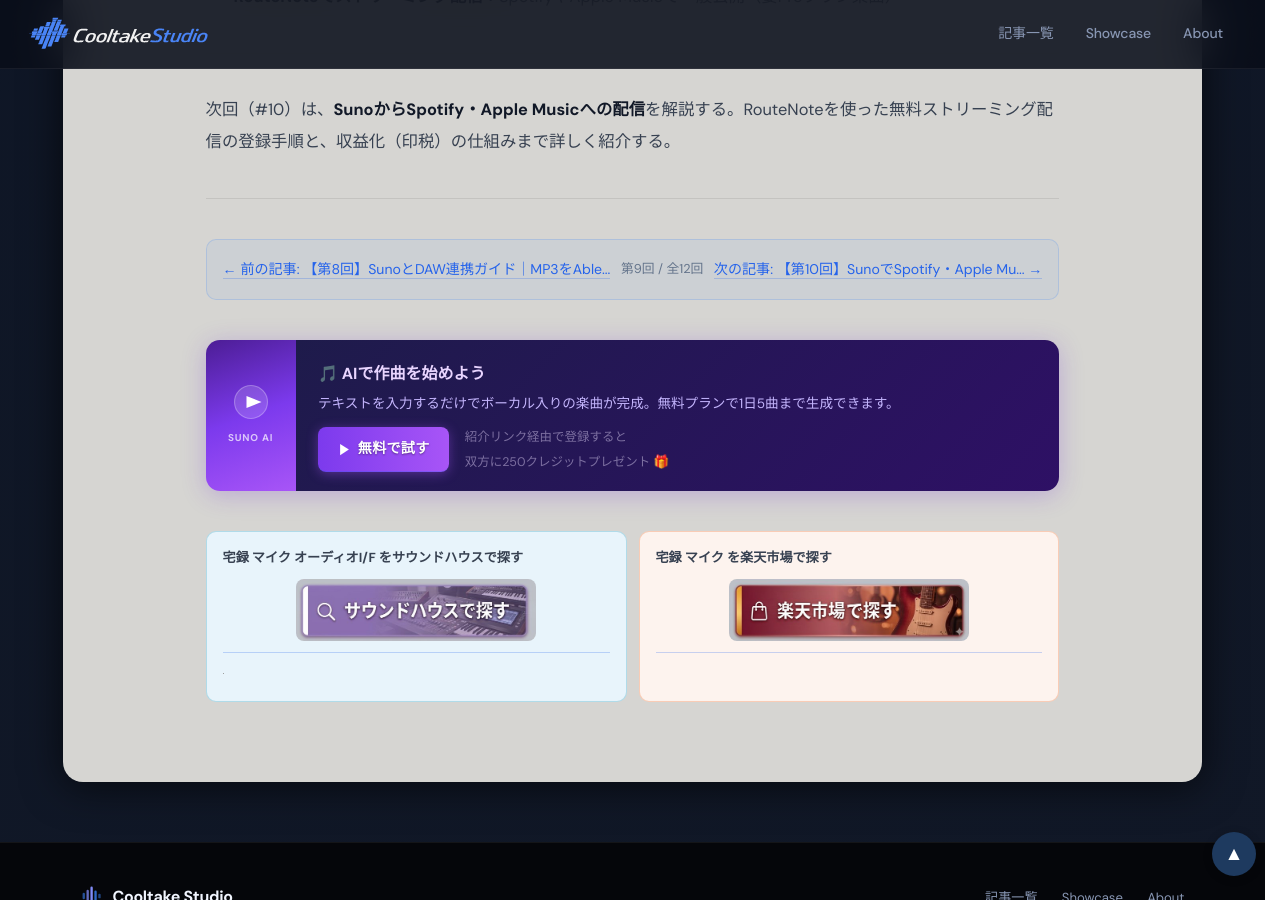
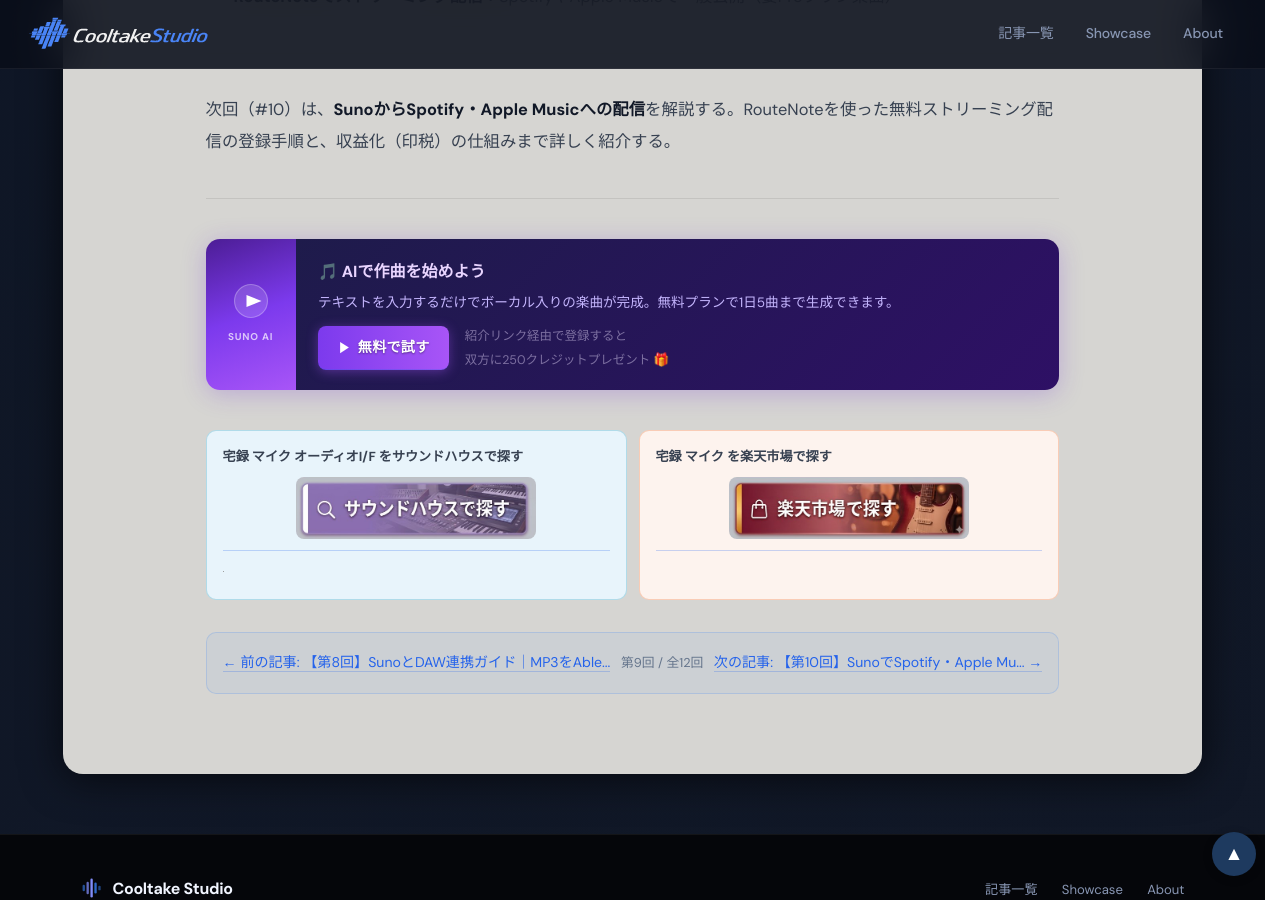
Before and after one commit to cooltake/cooltake.github.io, a Jekyll site: the page built from _posts/2026-06-23-suno-guide-09.md, in a window 1280 px wide and 900 px high, scrolled down 3998 px. Built offline with Jekyll 4.4.1, drawn with Linux system fonts in a browser that asks for light colours; some web fonts are replaced.

Commit message:
deploy: Suno guide series update (_posts/2026-06-23-suno-guide-09.md)

```diff
--- a/_posts/2026-06-23-suno-guide-09.md
+++ b/_posts/2026-06-23-suno-guide-09.md
@@ -120,8 +120,8 @@
 
 ---
 
-{% include suno-series-nav.html current=9 %}
-
 {% include suno-cta.html %}
 
 <div style="display:flex;gap:.75rem;margin:2rem 0;"><div style="flex:1;padding:.8rem 1rem 1rem;background:#e8f4fb;border-radius:10px;border:1px solid rgba(8,145,178,.25);"><span style="display:block;margin:0 0 .5rem;color:#374151;font-size:.82rem;font-weight:bold;">宅録 マイク オーディオI/F をサウンドハウスで探す</span><a href="https://h.accesstrade.net/sp/cc?rk=01001xqc00os63&url=https%3A%2F%2Fwww.soundhouse.co.jp%2Fsearch%2Findex%2F%3Fsearch_all%3DAT2020%26category_cd%3D116" rel="nofollow" referrerpolicy="no-referrer-when-downgrade" style="display:block;text-decoration:none;text-align:center;"><img src="/assets/images/btn-soundhouse.jpg" alt="サウンドハウスで探す" width="240" style="height:auto;border-radius:8px;display:inline-block;"></a><img src="https://h.accesstrade.net/sp/rr?rk=01001xqc00os63" width="1" height="1" border="0" alt="" loading="lazy"></div><div style="flex:1;padding:.8rem 1rem 1rem;background:#fdf3ee;border-radius:10px;border:1px solid rgba(234,88,12,.25);"><span style="display:block;margin:0 0 .5rem;color:#374151;font-size:.82rem;font-weight:bold;">宅録 マイク を楽天市場で探す</span><a href="https://search.rakuten.co.jp/search/mall/%E5%AE%85%E9%8C%B2+%E3%83%9E%E3%82%A4%E3%82%AF/" rel="nofollow" referrerpolicy="no-referrer-when-downgrade" style="display:block;text-decoration:none;text-align:center;"><img src="/assets/images/btn-rakuten.jpg" alt="楽天市場で探す" width="240" style="height:auto;border-radius:8px;display:inline-block;"></a></div></div>
+
+{% include suno-series-nav.html current=9 %}
```
